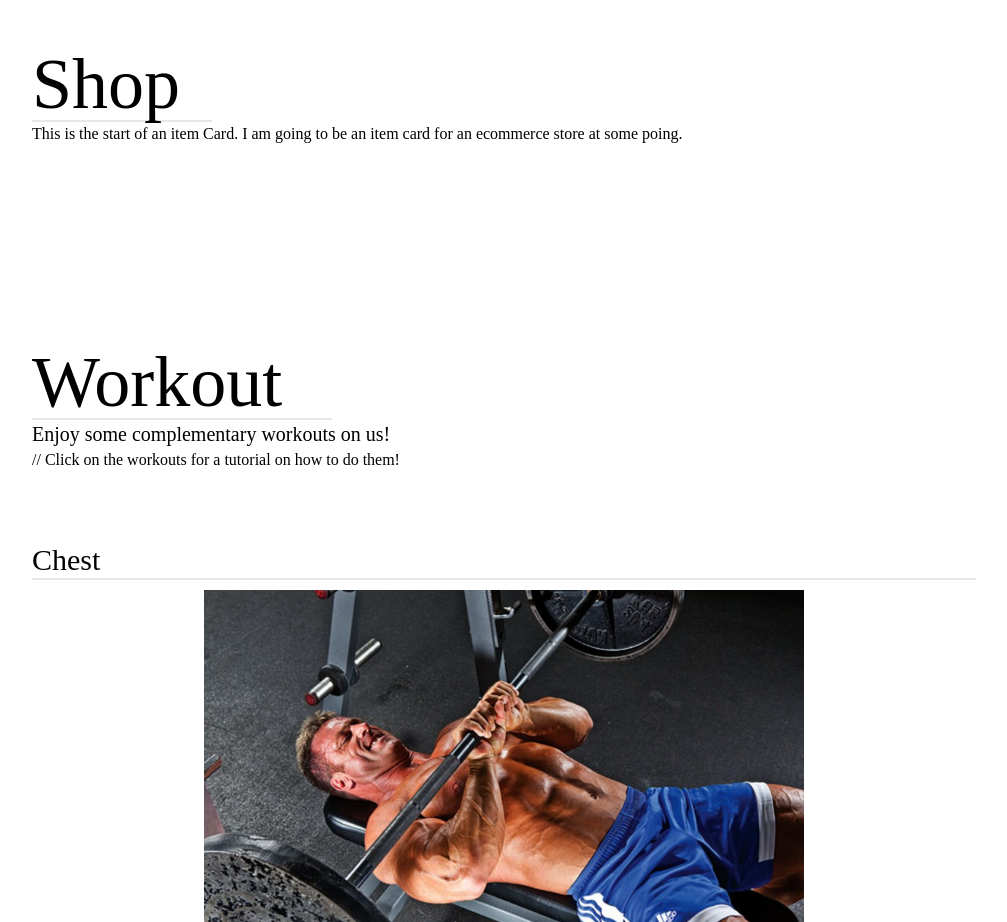
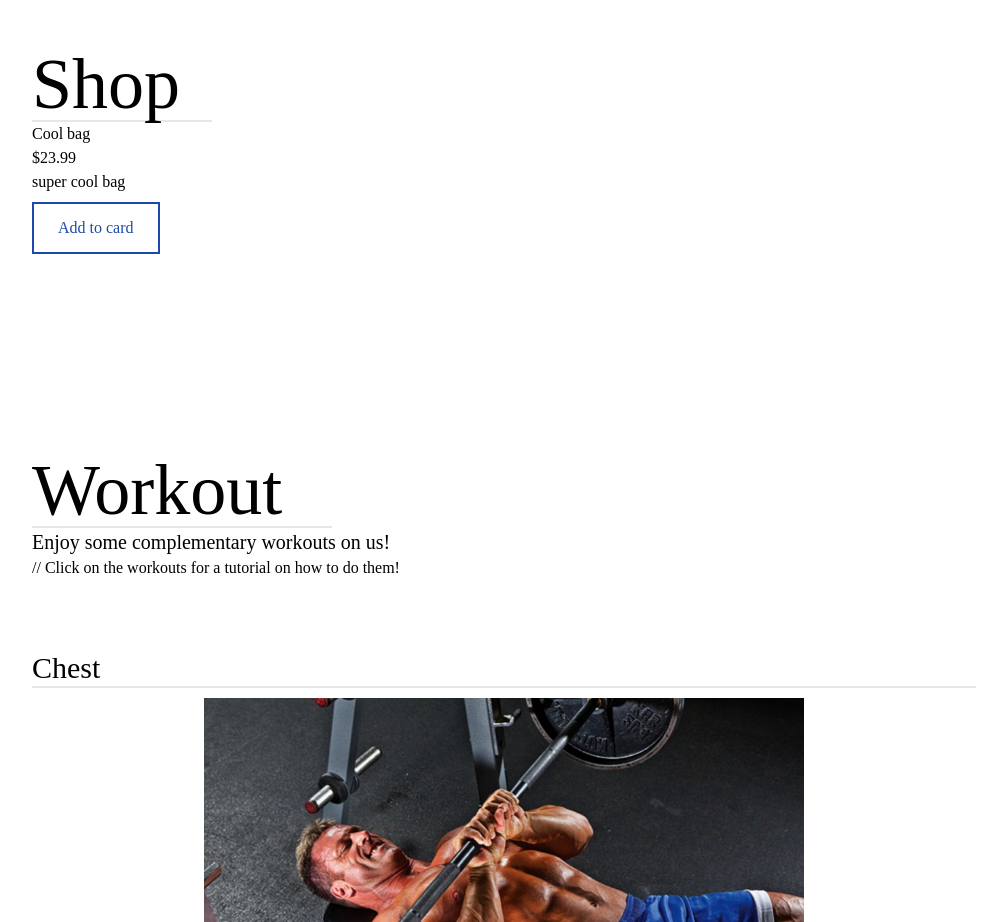
Before and after one commit to DelaurierDev/client, a React (Create React App) app: page / in a window 1280 px wide. Shown: the part 1200-2122 px from the top of the page, without its empty margins (136-1143 px from the left). Built offline with nearby package versions, Linux system fonts and the light colour scheme.

Commit message:
building out the item component more

```diff
--- a/src/components/Item.jsx
+++ b/src/components/Item.jsx
@@ -3,7 +3,10 @@ import React from 'react'
 const Item = (props) => {
   return (
     <div>
-      <p>This is the start of an item Card.  I am going to be an item card for an ecommerce store at some poing.</p>
+      <p>{props.title}</p>
+      <p>${props.price}</p>
+      <p>{props.description}</p>
+      <button className='text-[#1d4aa8] group border-2 border-[#1d4aa8] px-6 py-3 my-2 flex items-center hover:bg-[#1d4aa8] hover:border-black hover:text-white'>Add to card</button>
     </div>
   )
 }
--- a/src/components/Shop.jsx
+++ b/src/components/Shop.jsx
@@ -5,7 +5,7 @@ const Shop = () => {
   return (
     <div name="shop" className='my-[200px] max-w-[1000px] px-7 mx-auto'>
         <p className='text-7xl border-b-2 w-[180px] align-middle'>Shop</p>
-        <Item/>
+        <Item title = "Cool bag" price = "23.99" description = "super cool bag"/>
     </div>
   )
 }
```
